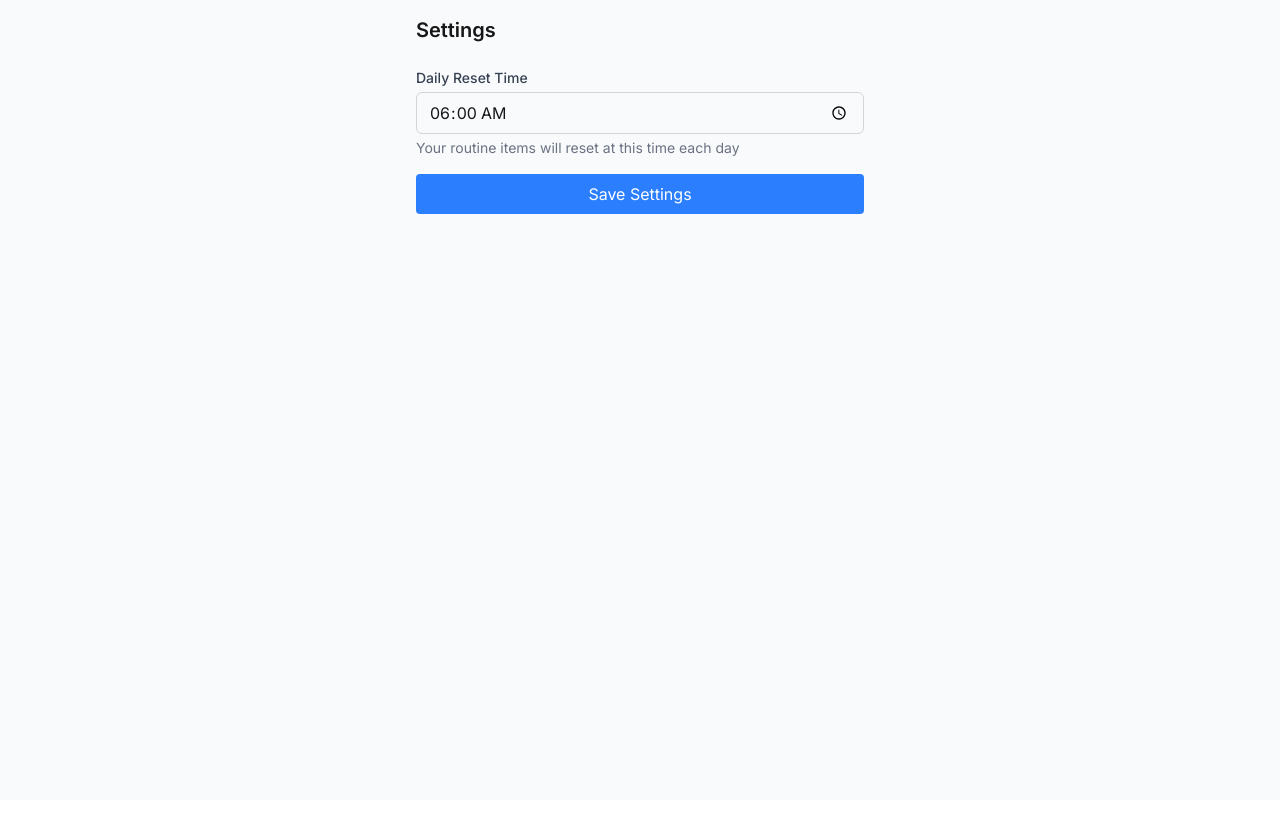
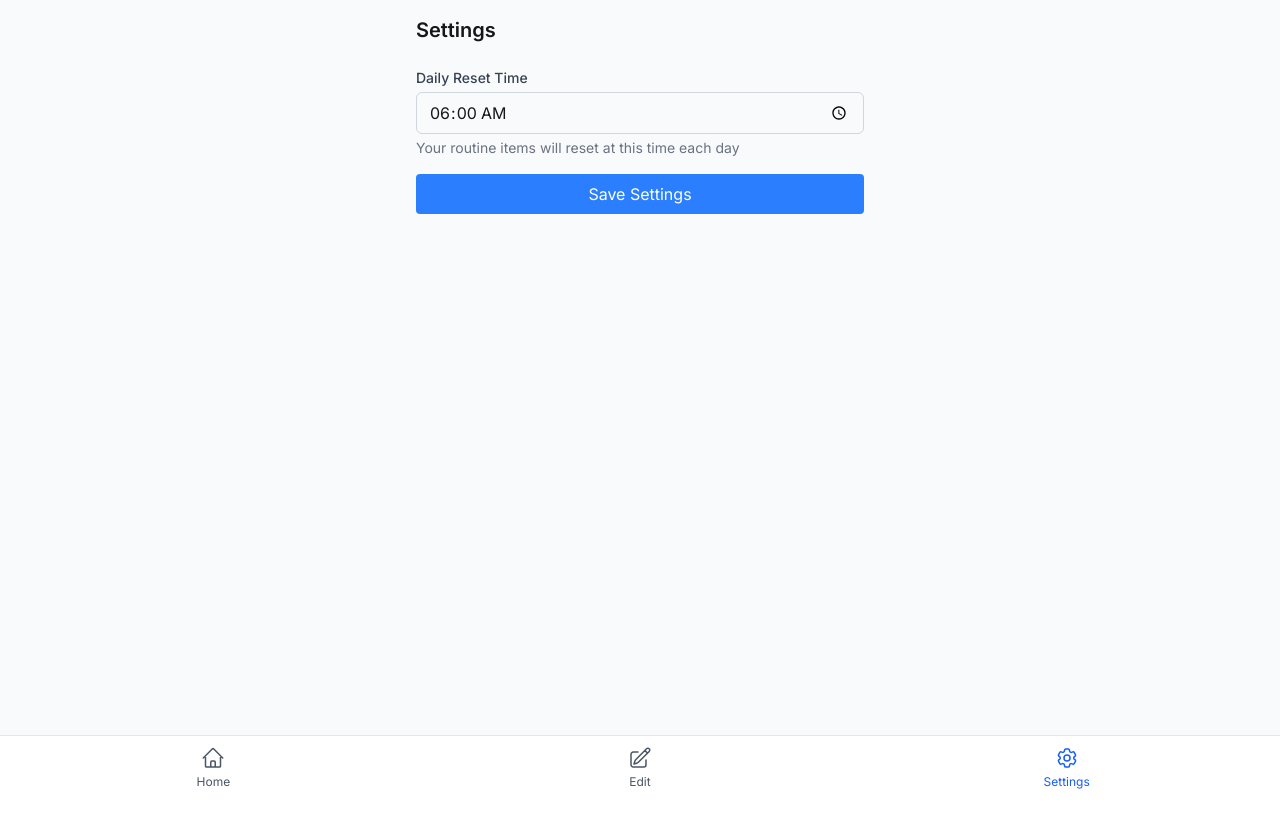
Before and after one commit to Tequinnox/routineov3, a Next.js app: page /settings in a window 1280 px wide. Shown: the top 828 px of the page. Before the commit the page ends 800 px from the top, so only its background shows below. Built offline with nearby package versions, Linux system fonts and the light colour scheme; no server answers; the database is empty; sample sign-in values are in the browser's storage.

Commit message:
feat: add bottom navigation bar with icons for authenticated users

```diff
--- a/package.json
+++ b/package.json
@@ -9,6 +9,7 @@
     "lint": "next lint"
   },
   "dependencies": {
+    "@heroicons/react": "^2.2.0",
     "firebase": "^11.7.3",
     "next": "15.3.2",
     "react": "^19.0.0",
--- a/src/app/layout.tsx
+++ b/src/app/layout.tsx
@@ -2,12 +2,13 @@ import type { Metadata } from "next";
 import { Inter } from 'next/font/google';
 import "./globals.css";
 import { UserProvider } from '@/hooks/useUser';
+import BottomNavWrapper from '@/components/BottomNavWrapper';
 
 const inter = Inter({ subsets: ['latin'] });
 
 export const metadata: Metadata = {
-  title: "Create Next App",
-  description: "Generated by create next app",
+  title: "Routineo",
+  description: "Your daily routine tracker",
 };
 
 export default function RootLayout({
@@ -19,7 +20,10 @@ export default function RootLayout({
     <html lang="en">
       <body className={inter.className}>
         <UserProvider>
-          {children}
+          <div className="pb-16"> {/* Add padding to prevent content from being hidden behind nav */}
+            {children}
+          </div>
+          <BottomNavWrapper />
         </UserProvider>
       </body>
     </html>
--- a/src/components/BottomNav.tsx
+++ b/src/components/BottomNav.tsx
@@ -1,54 +1,35 @@
 'use client';
 
-import Link from 'next/link';
-import { usePathname } from 'next/navigation';
+import { usePathname, useRouter } from 'next/navigation';
+import { HomeIcon, PencilSquareIcon, Cog6ToothIcon } from '@heroicons/react/24/outline';
+
+const navItems = [
+  { path: '/', label: 'Home', icon: HomeIcon },
+  { path: '/edit', label: 'Edit', icon: PencilSquareIcon },
+  { path: '/settings', label: 'Settings', icon: Cog6ToothIcon },
+];
 
 export default function BottomNav() {
   const pathname = usePathname();
-
-  const isActive = (path: string) => pathname === path;
+  const router = useRouter();
 
   return (
     <nav className="fixed bottom-0 left-0 right-0 bg-white border-t border-gray-200">
-      <div className="max-w-md mx-auto px-4">
-        <div className="flex justify-around items-center h-16">
-          <Link
-            href="/"
-            className={`flex flex-col items-center justify-center flex-1 h-full ${
-              isActive('/') ? 'text-blue-500' : 'text-gray-500'
-            }`}
-          >
-            <svg xmlns="http://www.w3.org/2000/svg" className="h-6 w-6" fill="none" viewBox="0 0 24 24" stroke="currentColor">
-              <path strokeLinecap="round" strokeLinejoin="round" strokeWidth={2} d="M3 12l2-2m0 0l7-7 7 7M5 10v10a1 1 0 001 1h3m10-11l2 2m-2-2v10a1 1 0 01-1 1h-3m-6 0a1 1 0 001-1v-4a1 1 0 011-1h2a1 1 0 011 1v4a1 1 0 001 1m-6 0h6" />
-            </svg>
-            <span className="text-xs mt-1">Home</span>
-          </Link>
-
-          <Link
-            href="/edit"
-            className={`flex flex-col items-center justify-center flex-1 h-full ${
-              isActive('/edit') ? 'text-blue-500' : 'text-gray-500'
-            }`}
-          >
-            <svg xmlns="http://www.w3.org/2000/svg" className="h-6 w-6" fill="none" viewBox="0 0 24 24" stroke="currentColor">
-              <path strokeLinecap="round" strokeLinejoin="round" strokeWidth={2} d="M11 5H6a2 2 0 00-2 2v11a2 2 0 002 2h11a2 2 0 002-2v-5m-1.414-9.414a2 2 0 112.828 2.828L11.828 15H9v-2.828l8.586-8.586z" />
-            </svg>
-            <span className="text-xs mt-1">Edit</span>
-          </Link>
-
-          <Link
-            href="/settings"
-            className={`flex flex-col items-center justify-center flex-1 h-full ${
-              isActive('/settings') ? 'text-blue-500' : 'text-gray-500'
-            }`}
-          >
-            <svg xmlns="http://www.w3.org/2000/svg" className="h-6 w-6" fill="none" viewBox="0 0 24 24" stroke="currentColor">
-              <path strokeLinecap="round" strokeLinejoin="round" strokeWidth={2} d="M10.325 4.317c.426-1.756 2.924-1.756 3.35 0a1.724 1.724 0 002.573 1.066c1.543-.94 3.31.826 2.37 2.37a1.724 1.724 0 001.065 2.572c1.756.426 1.756 2.924 0 3.35a1.724 1.724 0 00-1.066 2.573c.94 1.543-.826 3.31-2.37 2.37a1.724 1.724 0 00-2.572 1.065c-.426 1.756-2.924 1.756-3.35 0a1.724 1.724 0 00-2.573-1.066c-1.543.94-3.31-.826-2.37-2.37a1.724 1.724 0 00-1.065-2.572c-1.756-.426-1.756-2.924 0-3.35a1.724 1.724 0 001.066-2.573c-.94-1.543.826-3.31 2.37-2.37.996.608 2.296.07 2.572-1.065z" />
-              <path strokeLinecap="round" strokeLinejoin="round" strokeWidth={2} d="M15 12a3 3 0 11-6 0 3 3 0 016 0z" />
-            </svg>
-            <span className="text-xs mt-1">Settings</span>
-          </Link>
-        </div>
+      <div className="flex justify-around items-center h-16">
+        {navItems.map(({ path, label, icon: Icon }) => {
+          const isActive = pathname === path;
+          return (
+            <button
+              key={path}
+              onClick={() => router.push(path)}
+              className={`flex flex-col items-center justify-center w-full h-full space-y-1
+                ${isActive ? 'text-blue-600' : 'text-gray-600 hover:text-gray-900'}`}
+            >
+              <Icon className="w-6 h-6" />
+              <span className="text-xs">{label}</span>
+            </button>
+          );
+        })}
       </div>
     </nav>
   );
--- /dev/null
+++ b/src/components/BottomNavWrapper.tsx
@@ -0,0 +1,17 @@
+'use client';
+
+import { usePathname } from 'next/navigation';
+import { useUser } from '@/hooks/useUser';
+import BottomNav from './BottomNav';
+
+export default function BottomNavWrapper() {
+  const { user } = useUser();
+  const pathname = usePathname();
+
+  // Don't show nav on auth page
+  if (!user || pathname === '/auth') {
+    return null;
+  }
+
+  return <BottomNav />;
+}
```
Also changed, not shown: 1 other file (tests, documents, lock files or other folders).
